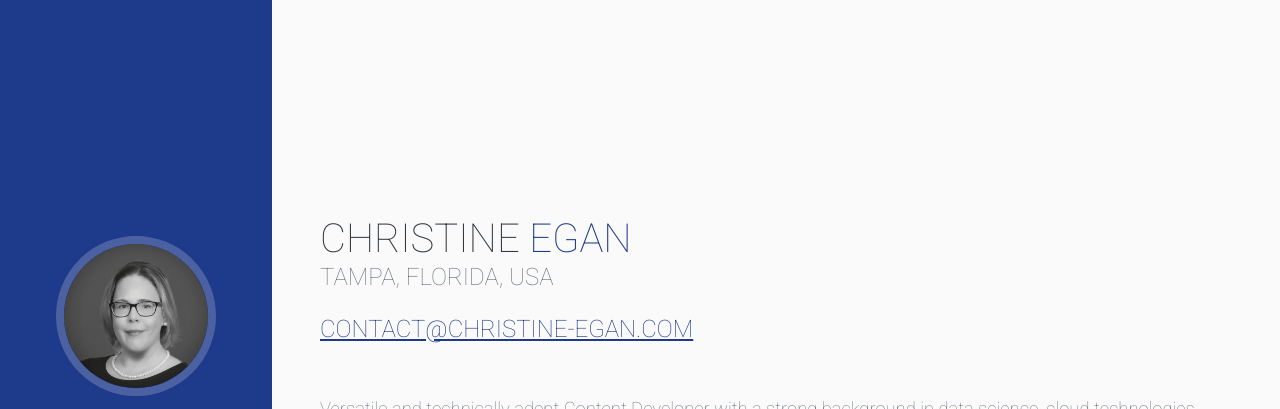
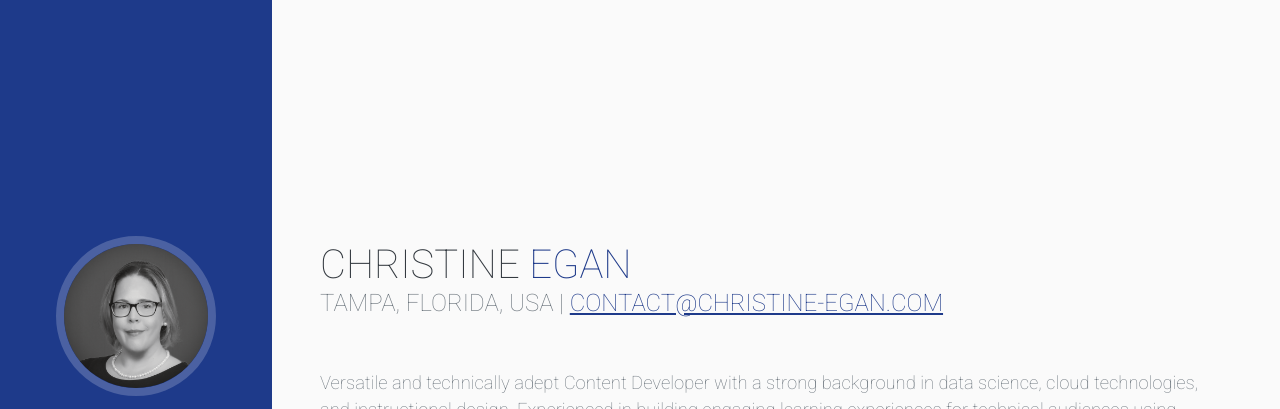
Before and after one commit to christine-egan42/christine-egan42.github.io, a plain HTML site: page index.html in a window 1280 px wide. Shown: the top 409 px of the page. Drawn offline with nearby package versions, Linux system fonts and the light colour scheme; a web font is replaced by a local one.

Commit message:
Update index.html

```diff
--- a/index.html
+++ b/index.html
@@ -54,8 +54,7 @@
                         <span class="text-primary">Egan</span>
                     </h2>
                     <div class="subheading mb-5">
-                        <p>Tampa, Florida, USA</p>
-                        <p><a href="mailto:contact@christine-egan.com">contact@christine-egan.com</a></p>
+                        <p>Tampa, Florida, USA | <a href="mailto:contact@christine-egan.com">contact@christine-egan.com</a></p>
                     </div>
                     <p class="lead mb-5">Versatile and technically adept Content Developer with a strong background in data science, cloud technologies, and instructional design. Experienced in building engaging learning experiences for technical audiences using Python, SQL, Databricks, and AI tools.</p>
                     <div class="social-icons">
```
